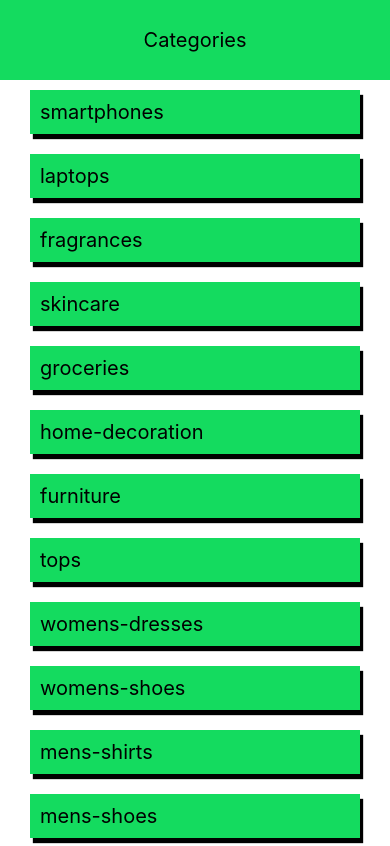
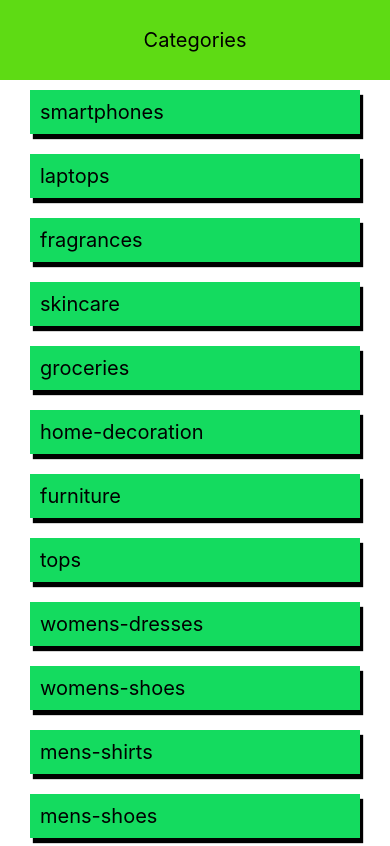
Before and after one commit to EduHz/coderHouse, a React Native app: screen /Home in a window 390 px wide. Shown: the top 846 px of the page. Built offline with nearby package versions, Linux system fonts and the light colour scheme.

Commit message:
update homework

```diff
--- a/App.js
+++ b/App.js
@@ -1,24 +1,37 @@
-import { StyleSheet, View } from 'react-native'
-import Home from './src/Screens/Home'
-import ItemListCategories from './src/Screens/ItemListCategories'
-import ItemDetail from './src/Screens/ItemDetail'
+import { StyleSheet, View } from "react-native";
+import Home from "./src/Screens/Home";
+import ItemListCategories from "./src/Screens/ItemListCategories";
+import ItemDetail from "./src/Screens/ItemDetail";
+import { useState } from "react";
+import { useFonts } from "expo-font";
 
-const  App = () => {
+const App = () => {
+  const [categorySelected, setCategorySelected] = useState("");
+
+  const [fontLoaded] = useFonts({
+    Josefin: require("./assets/Fonts/JosefinSans-Bold.ttf"),
+  });
+
+  if (!fontLoaded) return null;
+
   return (
     <View style={styles.container}>
-      <Home/>
+      {categorySelected ? (
+        <ItemListCategories category={categorySelected} />
+      ) : (
+        <Home setCategorySelected={setCategorySelected} />
+      )}
     </View>
-  )
-}
+  );
+};
 
-export default App
-
+export default App;
 
 const styles = StyleSheet.create({
   container: {
     flex: 1,
-    backgroundColor: '#fff',
-    alignItems: 'center',
-    justifyContent: 'start',
+    backgroundColor: "#fff",
+    alignItems: "center",
+    justifyContent: "start",
   },
-})
+});
--- /dev/null
+++ b/src/Components/Cabezera.js
@@ -0,0 +1,25 @@
+import { StyleSheet, Text, View } from "react-native";
+import { colors } from "../Global/colors";
+
+const Cabezera = ({ title = "Producto" }) => {
+  return (
+    <View style={styles.container}>
+      <Text style={styles.text}>{title}</Text>
+    </View>
+  );
+};
+
+export default Cabezera;
+
+const styles = StyleSheet.create({
+  container: {
+    backgroundColor: colors.green2,
+    width: "100%",
+    height: 80,
+    justifyContent: "center",
+    alignItems: "center",
+  },
+  text: {
+    fontSize: 20,
+  },
+});
--- a/src/Components/Categories.js
+++ b/src/Components/Categories.js
@@ -1,23 +1,29 @@
-import { FlatList, StyleSheet, Text, View } from 'react-native'
-import categories from "../Data/categories.json"
-import CategoryItem from './CategoryItem'
+import { FlatList, StyleSheet, Text, View } from "react-native";
+import categories from "../Data/categories.json";
+import CategoryItem from "./CategoryItem";
 
-const Categories = () => {
+const Categories = ({ setCategorySelected }) => {
   return (
-    <FlatList
+    <View style={styles.container}>
+      <FlatList
         style={styles.container}
         data={categories}
-        keyExtractor={item => item}
-        renderItem={({item}) => <CategoryItem category={item}/>}
-    />
-  )
-}
+        renderItem={({ item }) => (
+          <CategoryItem
+            category={item}
+            setCategorySelected={setCategorySelected}
+          />
+        )}
+        keyExtractor={(item) => item}
+      />
+    </View>
+  );
+};
 
-export default Categories
+export default Categories;
 
 const styles = StyleSheet.create({
-    container:{
-        width:"100%",
-
-    }
-})
+  container: {
+    width: "100%",
+  },
+});
--- a/src/Components/Header.js
+++ /dev/null
@@ -1,26 +0,0 @@
-import { StyleSheet, Text, View } from 'react-native'
-import { colors } from '../Global/colors'
-
-const Header = ({title = "Producto"}) => {
-
-  return (
-    <View style={styles.container}>
-      <Text style={styles.text}>{title}</Text>
-    </View>
-  )
-}
-
-export default Header
-
-const styles = StyleSheet.create({
-    container:{
-        backgroundColor:colors.green1,
-        width:"100%",
-        height:80,
-        justifyContent:"center",
-        alignItems:"center"
-    },
-    text:{
-        fontSize:20
-    }
-})
--- /dev/null
+++ b/src/Components/ProductItem.js
@@ -0,0 +1,44 @@
+import React from "react";
+import { Pressable, StyleSheet, Text, View, Image } from "react-native";
+
+const ProductItem = ({ item, setProductDetailId }) => {
+  return (
+    <Pressable style={styles.card} onPress={() => setProductDetailId(item.id)}>
+      <Text style={styles.text}>{item.title}</Text>
+      <Image
+        style={styles.image}
+        resizeMode="cover"
+        source={{ uri: item.images[0] }}
+      />
+    </Pressable>
+  );
+};
+
+const styles = StyleSheet.create({
+  card: {
+    backgroundColor: "white",
+    borderRadius: 8,
+    padding: 16,
+    marginBottom: 16,
+    shadowColor: "#000",
+    shadowOffset: {
+      width: 0,
+      height: 2,
+    },
+    shadowOpacity: 0.25,
+    shadowRadius: 3.84,
+    elevation: 5,
+  },
+  text: {
+    fontSize: 16,
+    fontWeight: "bold",
+    marginBottom: 8,
+  },
+  image: {
+    width: "100%",
+    height: 200,
+    borderRadius: 8,
+  },
+});
+
+export default ProductItem;
--- /dev/null
+++ b/src/Components/Search.js
@@ -0,0 +1,67 @@
+import { Pressable, StyleSheet, TextInput, View, Text } from "react-native";
+import React, { useState } from "react";
+import { colors } from "../Global/colors";
+
+const Search = ({ onSearch }) => {
+  const [input, setInput] = useState("");
+  const [error, setError] = useState("");
+
+  const search = () => {
+    if (/\d/.test(input)) {
+      setError("No se permiten números en la búsqueda");
+    } else {
+      setError("");
+      onSearch(input);
+    }
+  };
+
+  const removeInput = () => {
+    setInput("");
+    setError("");
+  };
+
+  return (
+    <View style={styles.container}>
+      <TextInput
+        style={styles.input}
+        value={input}
+        onChangeText={setInput}
+        placeholder="Search product..."
+      />
+      <Pressable onPress={search}>
+        <AntDesign name="search1" size={25} color="black" />
+      </Pressable>
+      <Pressable onPress={removeInput}>
+        <Entypo name="circle-with-cross" size={25} color="black" />
+      </Pressable>
+      {error !== "" && <Text style={styles.error}>{error}</Text>}
+    </View>
+  );
+};
+
+export default Search;
+
+const styles = StyleSheet.create({
+  container: {
+    flexDirection: "row",
+    justifyContent: "space-between",
+    alignItems: "center",
+    width: "90%",
+    paddingTop: 10,
+  },
+  input: {
+    color: "white",
+    backgroundColor: colors.green3,
+    borderRadius: 8,
+    padding: 10,
+    borderWidth: 1,
+    borderColor: colors.lightGray,
+    width: "80%",
+    fontSize: 20,
+  },
+  error: {
+    color: "red",
+    fontSize: 14,
+    marginTop: 5,
+  },
+});
--- a/src/Global/colors.js
+++ b/src/Global/colors.js
@@ -1,5 +1,6 @@
-
 export const colors = {
-    green1:"#14DB5F",
-    green2:"#5EDB14"
-}
+  lightGray: "#EDF1D6",
+  green1: "#14DB5F",
+  green2: "#5EDB14",
+  green3: "#40513B",
+};
--- a/src/Screens/Home.js
+++ b/src/Screens/Home.js
@@ -1,19 +1,16 @@
-import { StyleSheet } from 'react-native'
-import Header from '../Components/Header'
-import Categories from '../Components/Categories'
+import { StyleSheet } from "react-native";
+import Categories from "../Components/Categories";
+import Cabezera from "../Components/Cabezera";
 
-const Home = () => {
+const Home = ({ setCategorySelected }) => {
+  return (
+    <>
+      <Cabezera title="Categories" />
+      <Categories setCategorySelected={setCategorySelected} />
+    </>
+  );
+};
 
-  return (
-        <>
-            <Header title='Categories'/>
-            <Categories/>
-        </>
-  )
-}
+export default Home;
 
-export default Home
-
-const styles = StyleSheet.create({
-
-})
+const styles = StyleSheet.create({});
--- a/src/Screens/ItemListCategories.js
+++ b/src/Screens/ItemListCategories.js
@@ -1,21 +1,51 @@
-import { StyleSheet, Text, View } from 'react-native'
-import React from 'react'
+import React, { useEffect, useState } from "react";
+import { StyleSheet, View, FlatList } from "react-native";
+import allProducts from "../Data/products.json";
+import Cabezera from "../Components/Cabezera";
+import Search from "../Components/Search";
+import ProductItem from "../Components/ProductItem";
 
-const ItemListCategories = () => {
+const ItemListCategories = ({ category }) => {
+  const [products, setProducts] = useState([]);
+  const [keyword, setKeyword] = useState("");
+
+  useEffect(() => {
+    let filteredProducts = allProducts;
+
+    if (category) {
+      filteredProducts = filteredProducts.filter(
+        (product) => product.category === category
+      );
+    }
+
+    filteredProducts = filteredProducts.filter((product) =>
+      product.title.includes(keyword)
+    );
+    setProducts(filteredProducts);
+  }, [category, keyword]);
+
   return (
-    <View style={styles.container}>
-      <Text>ItemListCategories</Text>
+    <View>
+      <Cabezera title={category ?? "Products"} />
+      <Search onSearch={setKeyword} />
+      <View style={styles.container}>
+        <FlatList
+          data={products}
+          renderItem={({ item }) => <ProductItem item={item} />}
+          keyExtractor={(item) => item.id}
+        />
+      </View>
     </View>
-  )
-}
-
-export default ItemListCategories
+  );
+};
 
 const styles = StyleSheet.create({
-    container:{
-        width:"100%",
-        flex:1,
-        justifyContent:"center",
-        alignItems:"center"
-    }
-})
+  container: {
+    width: "100%",
+    flex: 1,
+    justifyContent: "center",
+    alignItems: "center",
+  },
+});
+
+export default ItemListCategories;
```
Also changed, not shown: assets/Fonts/JosefinSans-Bold.ttf (added), assets/Fonts/Lobster-Regular.ttf (added).
